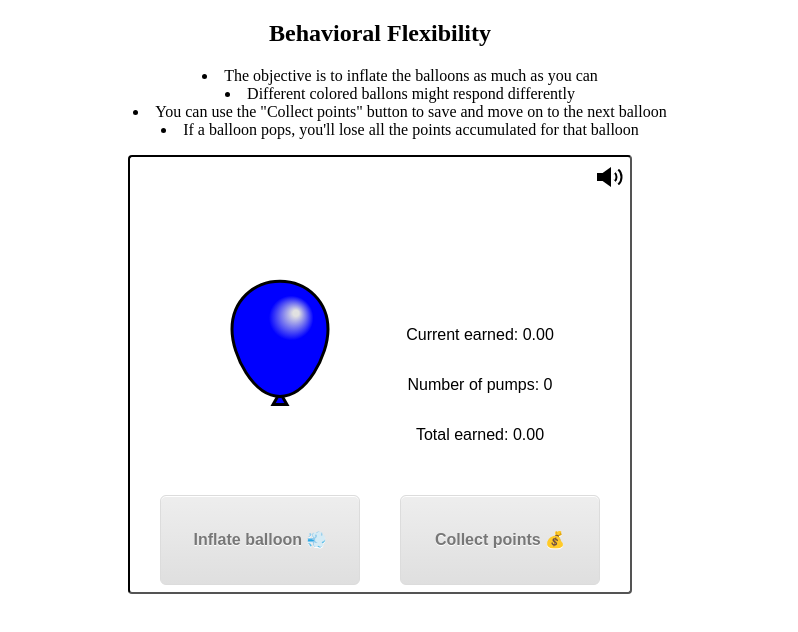
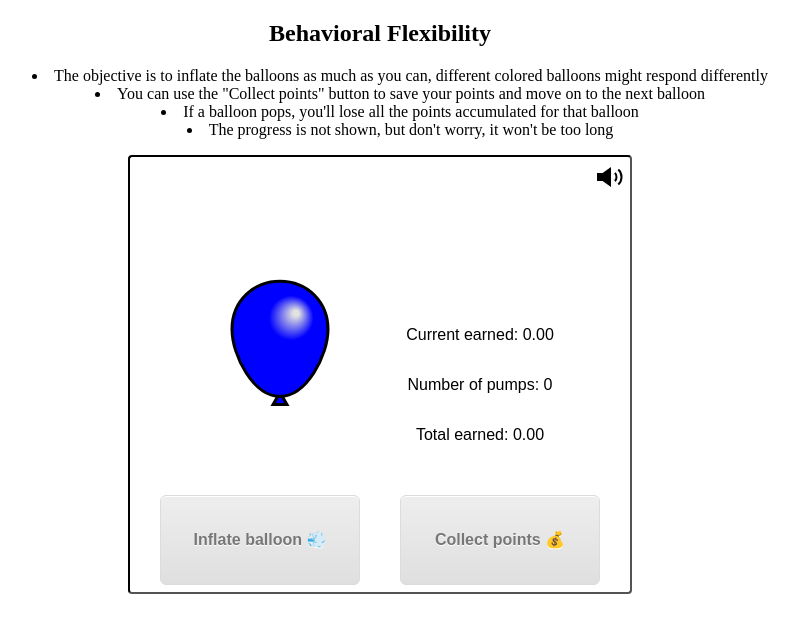
Before and after one commit to tganzarolli/reverse-learning-bart, a website: page behavioral.html in a window 1280 px wide. Shown: the whole page, without its empty margins (260-1058 px from the left). Drawn offline with Linux system fonts and the light colour scheme.

Commit message:
a few tweaks

```diff
--- a/behavioral.html
+++ b/behavioral.html
@@ -36,10 +36,10 @@
     <body>
     <h2 style="text-align:center;">Behavioral Flexibility</h2>
     <ul>
-        <li>The objective is to inflate the balloons as much as you can</li>
-        <li>Different colored ballons might respond differently</li>
-        <li>You can use the "Collect points" button to save and move on to the next balloon</li>
+        <li>The objective is to inflate the balloons as much as you can, different colored balloons might respond differently</li>
+        <li>You can use the "Collect points" button to save your points and move on to the next balloon</li>
         <li>If a balloon pops, you'll lose all the points accumulated for that balloon</li>
+        <li>The progress is not shown, but don't worry, it won't be too long</li>
     </ul>
 </div>
     <form id='bartForm' name='bartForm' method="POST" action="">
```
